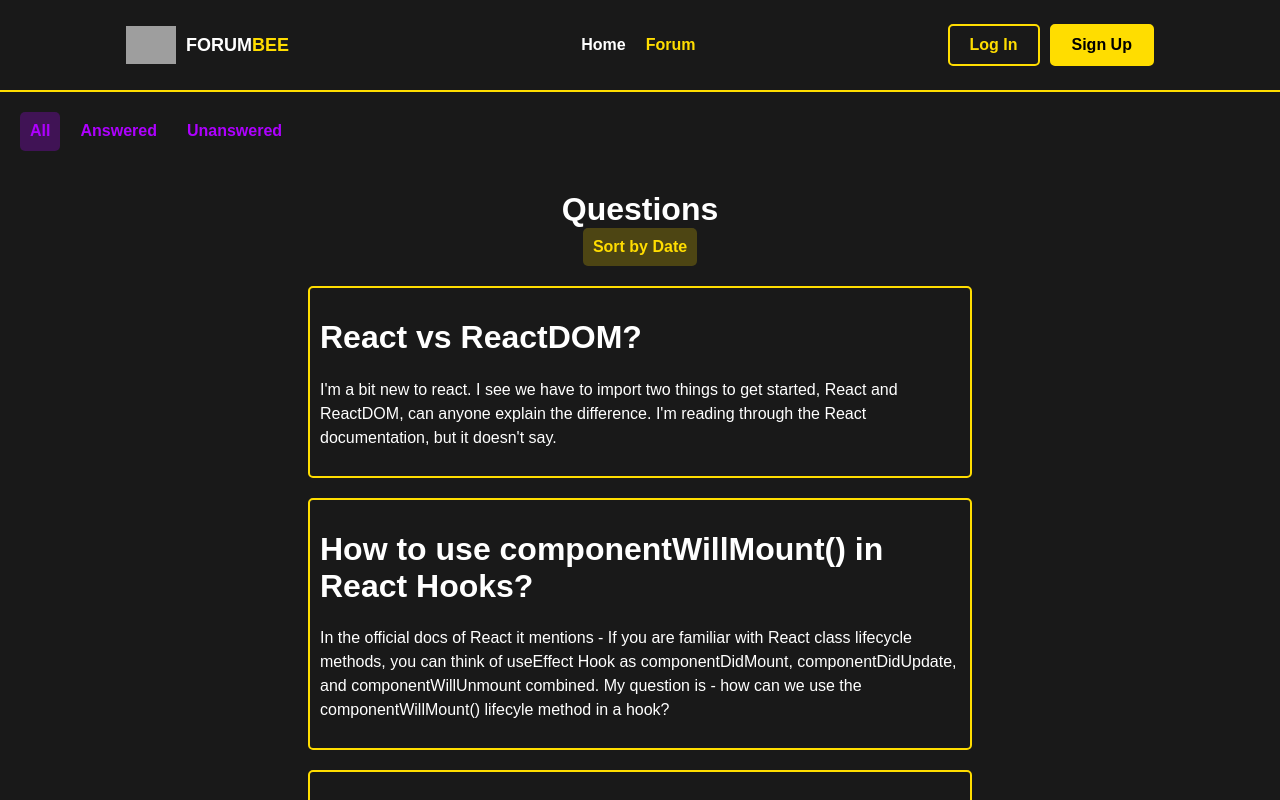
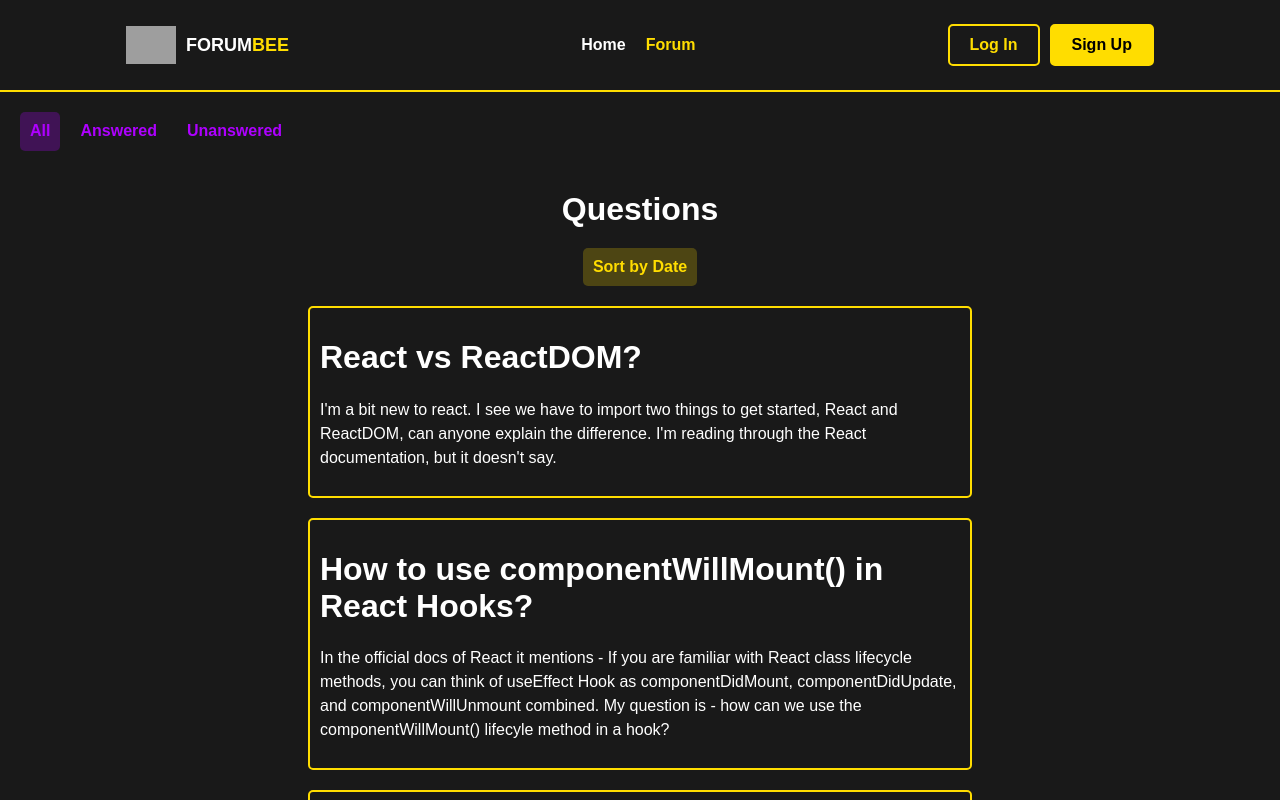
Before and after one commit to JustinasJadeska/Baigiamasis-darbas, a React (Create React App) app in the folder Baigiamasis darbas/: page /questions/allQuestions in a window 1280 px wide. Shown: the top 800 px of the page. Built offline with nearby package versions, Linux system fonts and the light colour scheme; data requests are answered from the project's data file; grey boxes are pictures that could not be loaded.

Commit message:
Sort by date design changed

```diff
--- a/Baigiamasis darbas/src/components/UI/sortQuestions/SortQuestions.jsx
+++ b/Baigiamasis darbas/src/components/UI/sortQuestions/SortQuestions.jsx
@@ -4,7 +4,7 @@ import styled from "styled-components";
 const StyledButton = styled.div`
     position: relative;
     display: flex;
-    align-items: flex-end;
+    align-items: center;
     justify-content: center;
 
     > button {
--- a/Baigiamasis darbas/src/components/pages/allQuestion/AllQuestions.jsx
+++ b/Baigiamasis darbas/src/components/pages/allQuestion/AllQuestions.jsx
@@ -15,7 +15,7 @@ const StyledQuestions = styled.div`
     > h1 {
         margin: 0;
         text-align: center;
-        padding: 20px 0;
+        padding: 20px 0 20px 0;
     }
 
     > div {
@@ -130,11 +130,12 @@ const AllQuestions = () => {
                     Unanswered
                 </button>
             </div>
-            <h1>Questions <SortQuestions
+            <h1>Questions</h1>
+            <SortQuestions
                 questions={questions}
                 onSort={handleSort}
                 sortedQuestions={sortedQuestions}
-            /></h1>
+            />
             <div>
                 {
                     filteredQuestions().map(question => {
```
